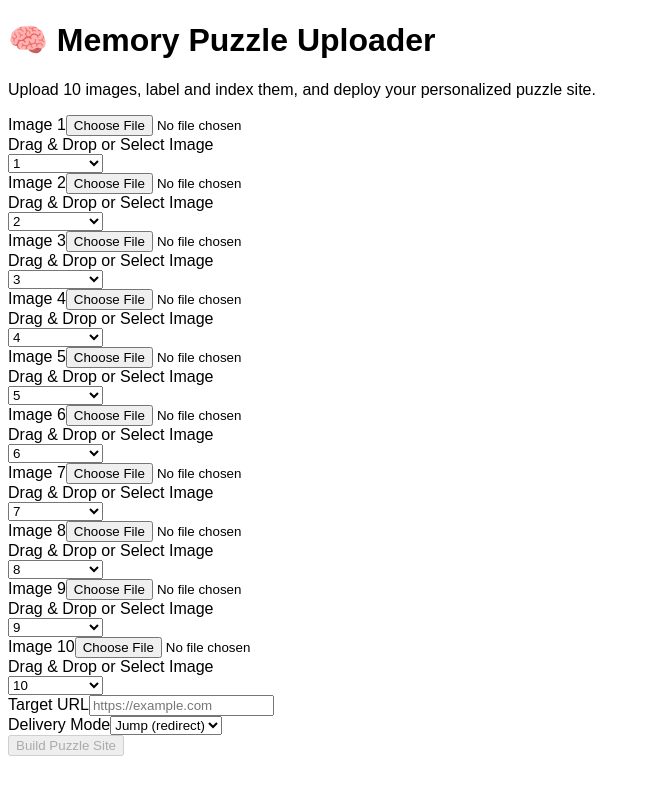
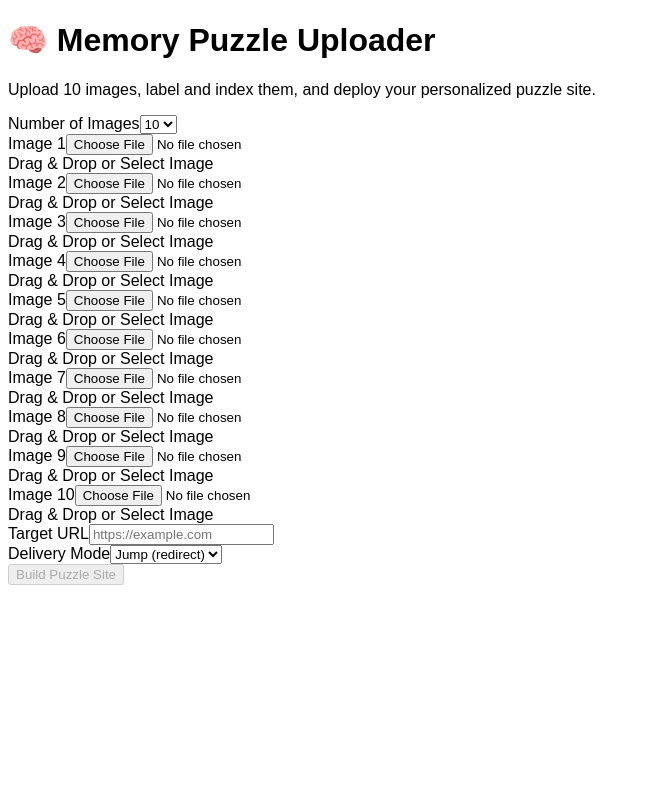
Before and after one commit to rz74/railway-test, a React (Vite) app in the folder frontend/: page / in a window 1280 px wide. Shown: the top 794 px of the page, without its empty margins (0-650 px from the left). Built offline with nearby package versions, Linux system fonts and the light colour scheme.

Commit message:
added options for choosing title, msg, and number of images

```diff
--- a/frontend/src/components/ImageUploadGrid.jsx
+++ b/frontend/src/components/ImageUploadGrid.jsx
@@ -1,9 +1,8 @@
 import React, { useState } from 'react';
-// import { BACKEND_URL } from '../path_config';
 import { BACKEND_URL } from '../../path_config';
 
-
 function ImageUploadGrid() {
+  const [imageCount, setImageCount] = useState(10);
   const [images, setImages] = useState(Array(10).fill(null));
   const [filenames, setFilenames] = useState(Array(10).fill(''));
   const [indices, setIndices] = useState(Array.from({ length: 10 }, (_, i) => i + 1));
@@ -11,6 +10,14 @@ function ImageUploadGrid() {
   const [deliveryMode, setDeliveryMode] = useState('jump');
   const [dragOverIndex, setDragOverIndex] = useState(null);
   const [deployedUrl, setDeployedUrl] = useState('');
+
+  const handleImageCountChange = (count) => {
+    const c = parseInt(count, 10);
+    setImageCount(c);
+    setImages(Array(c).fill(null));
+    setFilenames(Array(c).fill(''));
+    setIndices(Array.from({ length: c }, (_, i) => i + 1));
+  };
 
   const handleFileChange = (index, file) => {
     if (!file) return;
@@ -50,13 +57,12 @@ function ImageUploadGrid() {
   };
 
   const allFilled = images.every(img => img !== null);
-  const allIndexed = indices.every(val => val >= 1 && val <= 10);
+  const allIndexed = indices.every(val => val >= 1 && val <= imageCount);
   const noDuplicates = getConflictingIndices().size === 0;
   const formValid = allFilled && allIndexed && noDuplicates && targetUrl;
 
   const handleSubmit = async () => {
     const formData = new FormData();
-
     images.forEach((file, i) => {
       formData.append(`image${i}`, file);
     });
@@ -65,22 +71,10 @@ function ImageUploadGrid() {
     formData.append("targetUrl", targetUrl);
     formData.append("deliveryMode", deliveryMode);
 
-
-
-
-
-
-
-
     try {
-      // const res = await fetch('/generate-site', {
-      //   method: "POST",
-      //   body: formData,
       const res = await fetch(`${BACKEND_URL}/generate-site`, {
         method: "POST",
         body: formData,
-
-
       });
 
       if (!res.ok) {
@@ -97,8 +91,7 @@ function ImageUploadGrid() {
       a.click();
       window.URL.revokeObjectURL(url);
 
-      // Hardcoded dummy URL for now
-      setDeployedUrl("https://www.google.com");
+      setDeployedUrl("https://www.google.com"); // temporary placeholder
     } catch (err) {
       console.error("❌ Submission error:", err);
       alert("❌ Network error: Could not contact server.");
@@ -107,8 +100,24 @@ function ImageUploadGrid() {
 
   return (
     <div className="space-y-6">
+      <div>
+        <label className="block font-semibold mb-2">Number of Images</label>
+        <select
+          value={imageCount}
+          onChange={(e) => handleImageCountChange(e.target.value)}
+          className="w-full rounded px-2 py-1 text-black"
+        >
+          {Array.from({ length: 46 }, (_, i) => i + 5).map((count) => (
+            <option key={count} value={count}>
+              {count}
+            </option>
+          ))}
+        </select>
+      </div>
+
       {images.map((img, i) => {
         const previewUrl = img ? URL.createObjectURL(img) : null;
+        const isUsed = indices.filter(idx => idx === indices[i]).length > 1;
 
         return (
           <div
@@ -157,6 +166,7 @@ function ImageUploadGrid() {
             )}
 
             {img && (
+              <>
                 <div className="mt-2">
                   <label className="text-sm text-gray-300">Rename:</label>
                   <input
@@ -166,7 +176,6 @@ function ImageUploadGrid() {
                     className="w-full mt-1 rounded px-2 py-1 text-black"
                   />
                 </div>
-            )}
 
                 <select
                   value={indices[i] || ''}
@@ -174,16 +183,18 @@ function ImageUploadGrid() {
                   className="mt-2 w-full rounded px-2 py-1 text-black"
                 >
                   <option value="">Select index</option>
-              {[...Array(10)].map((_, idx) => {
+                  {Array.from({ length: imageCount }, (_, idx) => {
                     const val = idx + 1;
-                const isUsed = indices.includes(val) && indices[i] !== val;
+                    const disabled = indices.includes(val) && indices[i] !== val;
                     return (
-                  <option key={val} value={val} disabled={isUsed}>
+                      <option key={val} value={val} disabled={disabled}>
                         {val}
                       </option>
                     );
                   })}
                 </select>
+              </>
+            )}
           </div>
         );
       })}
```
Also changed, not shown: 2 other files (tests, documents, lock files or other folders). Lines whose indentation alone changed are shown as unchanged.
